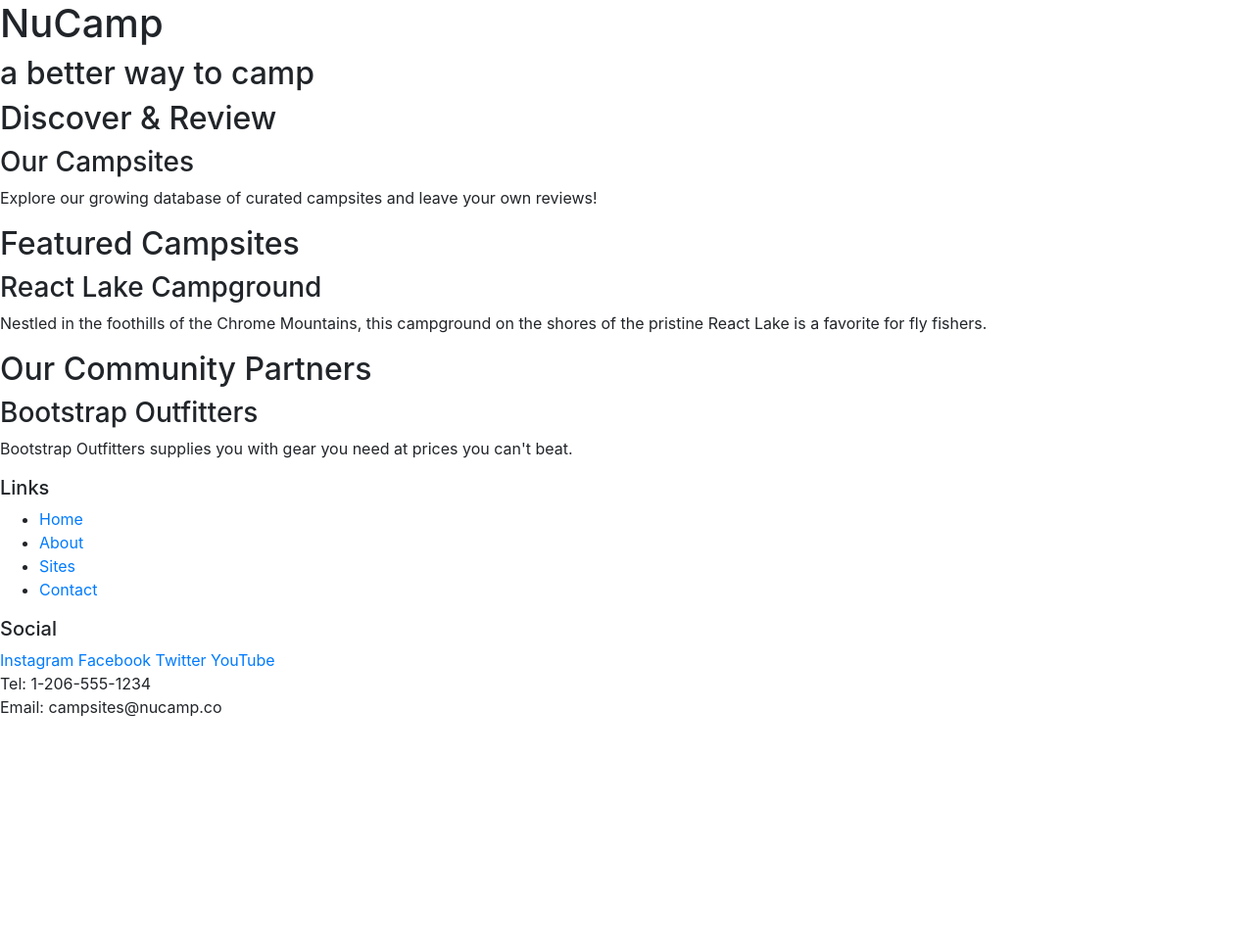
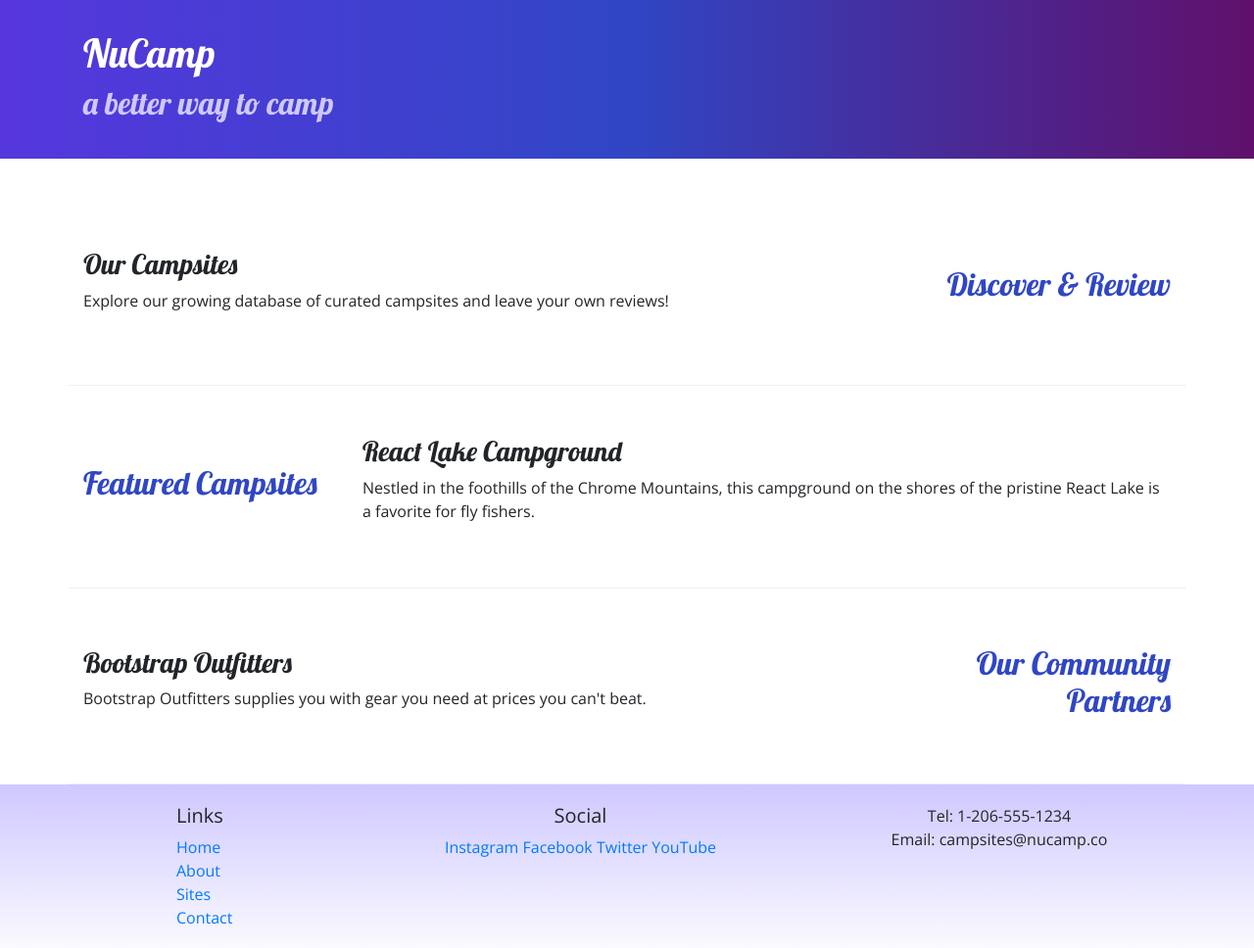
Before and after one commit to j-Arez/Nucamp-Site, a website: page index.html in a window 1280 px wide. Shown: the whole page at 98% size. Before the commit the page ends 800 px from the top, so only its background shows below. Drawn offline with nearby package versions, Linux system fonts and the light colour scheme.

Commit message:
Adding Styles

```diff
--- /dev/null
+++ b/css/styles.css
@@ -0,0 +1,33 @@
+body{
+    font-family: "Open Sans", sans-serif;
+}
+
+h1, h2, h3 {
+    font-family: "Lobster", cursive;
+}
+
+h2 {
+    color: #3046C5
+}
+
+header h2{
+    color: #CEC8FF;
+}
+
+footer {
+    background-image: linear-gradient(#CEC8FF, white);
+    padding: 20px 0;
+}
+
+.jumbotron {
+    padding: 30px;
+    background-image: linear-gradient(to right, #5637DD,
+    #3046C5, #60106B);
+    color: white;
+}
+
+.row-content {
+    padding: 50px 0;
+    border-bottom: 1px ridge;
+    min-height: 200px;
+}
--- a/index.html
+++ b/index.html
@@ -3,59 +3,96 @@
 
 <head>
     <meta charset="utf-8" />
-    <meta name="viewport" content="width=device-width", initial-scale=1 />
+    <meta name="viewport" content="width=device-width" , initial-scale=1 />
 
     <link rel="stylesheet" href="node_modules/bootstrap/dist/css/bootstrap.min.css" />
+
+    <link rel="stylesheet" href="https://fonts.googleapis.com/css?family=Lobster|Open+Sans">
+    <link rel="stylesheet" href="css/styles.css">
+
+
     <title>NuCamp: A Better Way To Camp</title>
 </head>
 
 <body>
 
-    <header>
-        <div>
+    <header class="jumbotron jumbotron-fluid">
+        <div class="container">
+            <div class="row">
+                <div class="col">
                     <h1>NuCamp</h1>
                     <h2>a better way to camp</h2>
                 </div>
+            </div>
+        </div>
     </header>
 
-    <div>
-        <h2>Discover & Review</h2>
+
+    <div class="container">
+        <div class="row row-content
+        align-items-center">
+            <div class="col-sm-4 order-sm-last col-md-3">
+                <h2 class="text-sm-right">Discover & Review</h2>
+            </div>
+            <div class="col">
                 <h3>Our Campsites</h3>
                 <p>Explore our growing database of curated campsites and leave your own reviews!</p>
             </div>
-
-    <div>
-        <h2>Featured Campsites</h2>
-        <h3>React Lake Campground</h3>
-        <p>Nestled in the foothills of the Chrome Mountains, this campground on the shores of the pristine React Lake is a favorite for fly fishers.</p>
         </div>
 
-    <div>
-        <h2>Our Community Partners</h2>
+
+        <div class="row row-content
+        align-items-center">
+            <div class="col-sm-4 col-md-3">
+                <h2>Featured Campsites</h2>
+            </div>
+            <div class="col">
+                <h3>React Lake Campground</h3>
+                <p>Nestled in the foothills of the Chrome Mountains, this campground on the shores of the pristine
+                    React Lake is a favorite for fly fishers.</p>
+            </div>
+        </div>
+
+        <div class="row row-content align-items-center">
+            <div class="col-sm-4 order-sm-last col-md-3">
+                <h2 class="text-sm-right">Our Community Partners</h2>
+            </div>
+
+
+            <div class="col">
                 <h3>Bootstrap Outfitters</h3>
                 <p>Bootstrap Outfitters supplies you with gear you need at prices you can't beat.</p>
             </div>
+        </div>
+    </div>
+
 
     <footer>
-        <div>
+        <div class="container">
+            <div class="row">
+                <div class="col-4 col-sm-2 offset-1">
                     <h5>Links</h5>
-            <ul>
+                    <ul class="list-unstyled">
                         <li><a href="#">Home</a></li>
                         <li><a href="#">About</a></li>
                         <li><a href="#">Sites</a></li>
                         <li><a href="#">Contact</a></li>
                     </ul>
                 </div>
-        <div>
+                <div class="col-6 col-sm-5
+            text-center">
                     <h5>Social</h5>
                     <a href="http://instagram.com/">Instagram</a>
                     <a href="http://facebook.com/">Facebook</a>
                     <a href="http://twitter.com/">Twitter</a>
                     <a href="http://youtube.com/">YouTube</a>
                 </div>
-        <div>
+
+                <div class="col-sm-4 text-center">
                     Tel: 1-206-555-1234<br />
                     Email: campsites@nucamp.co
+                </div>
+            </div>
         </div>
     </footer>
 
```
Also changed, not shown: aboutus.html (added, +93 -0 lines). Lines whose indentation alone changed are shown as unchanged.
